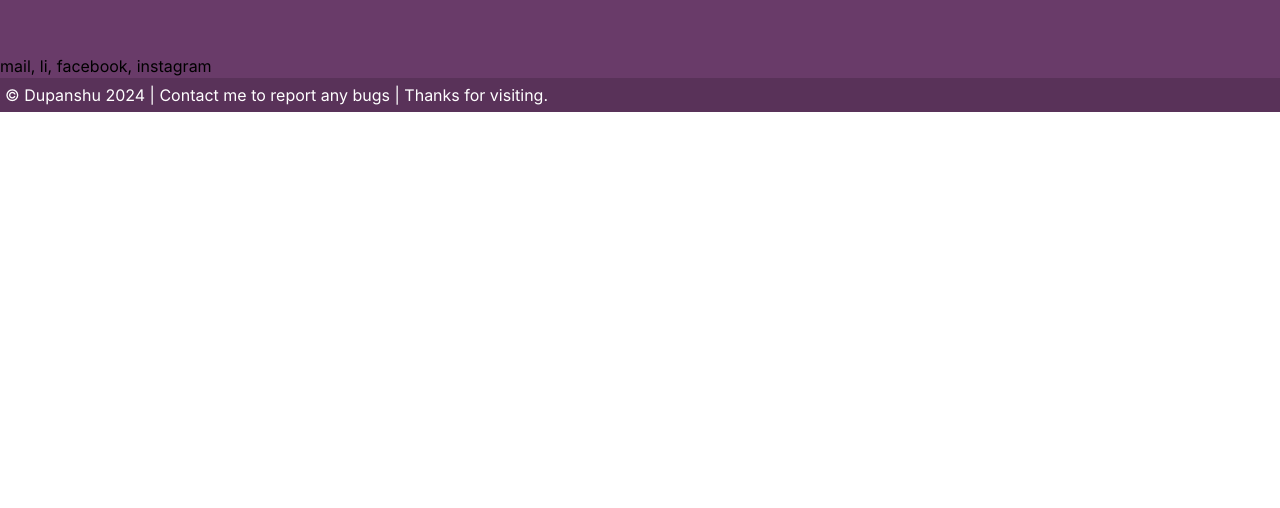
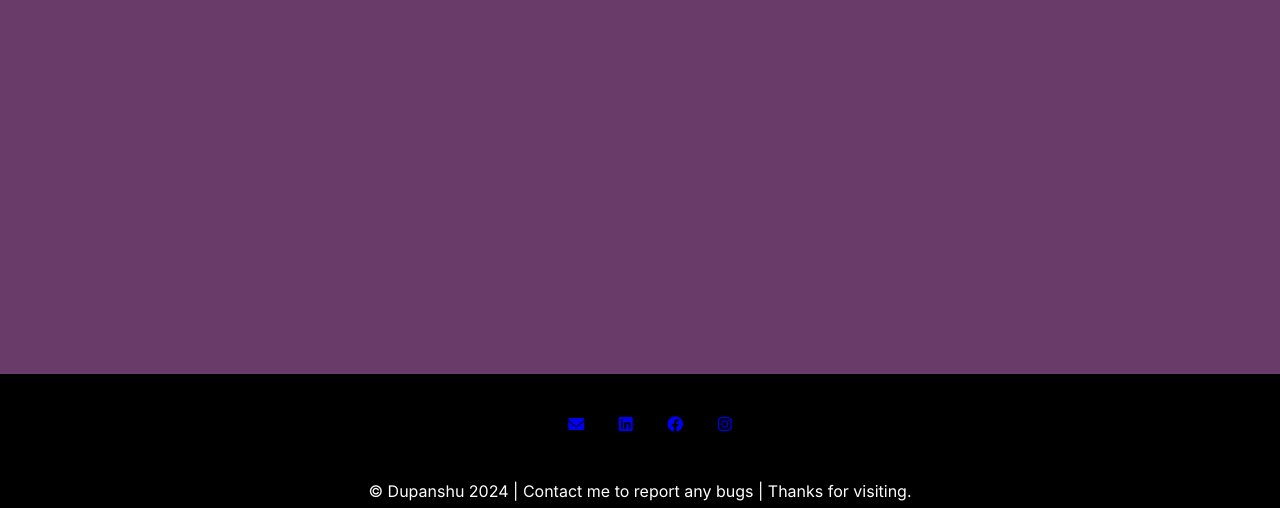
Before and after one commit to Dupanshu/my-portfolio, a website: page index.html in a window 1280 px wide. Shown: the part 1296-1804 px from the top of the page. Before the commit the page ends 1408 px from the top, so only its background shows below. Drawn offline with Linux system fonts and the light colour scheme.

Commit message:
contact me and footer

```diff
--- a/assets/style/index.css
+++ b/assets/style/index.css
@@ -3,10 +3,11 @@
 main {
     background-color: #693b69;
     min-height: 100dvh;
+    overflow: hidden;
 }
 
 header {
-    position: fixed;
+    position: relative;
     top: 0;
     left: 0;
     min-width: 100%;
@@ -15,7 +16,10 @@ header {
     display: flex;
     justify-content: space-between;
     align-items: center;
-    z-index: 5;
+}
+
+.container {
+    min-width: 100%;
 }
 
 h1 {
@@ -52,23 +56,44 @@ nav ul li a:hover {
     color: #9a9aff;
 }
 
-section {
-    min-width: 100%;
-}
 
 .home {
-    min-height: 80vh;
-    margin-top: 70px;
+    min-height: 100vh;
 }
 
 .about {
-    min-height: 80vh;
+    min-height: 100vh;
+}
+
+.contact {
+    display: flex;
+    justify-content: space-between;
+    align-items: center;   background-color: #000;
+}
+
+
+.box {
+    position: relative;
+    min-width: 100%;
+    text-align: center;
+    line-height: 100px;
+}
+
+.box .icon {
+    color: #fff;
+    align-items: center;
+}
+
+.icon i {
+    margin-left: 20px;
+    cursor: pointer;
+    padding: 5px;
 }
 
 footer {
     padding: 5px;
-    float: left;
-    background-color: #593259;
+    text-align: center;
+    background-color: #000;
     color: #fff;
     position: relative;
     min-width: 100%;
--- a/assets/style/reset.css
+++ b/assets/style/reset.css
@@ -14,8 +14,8 @@
 }
 
 * {
-    margin: 0;
-    padding: 0;
+    margin: 0px;
+    padding: 0px;
     font-family: inherit;
     outline: none;
     border-style: none;
--- a/index.html
+++ b/index.html
@@ -5,8 +5,9 @@
     <meta name="viewport" content="width=device-width, initial-scale=1">
     <meta name="author" content="Dupanshu">
     <meta name="description" content="my-portfolio">
-    <meta name="keywords" content="">
+    <meta name="ke ywords" content="">
     <title>Portfolio | Dupanshu</title>
+    <link rel="stylesheet" href="https://cdnjs.cloudflare.com/ajax/libs/font-awesome/6.0.0/css/all.min.css">
     <link rel="icon" href="./assets/images/icon.png" type="image/x-icon">
     <link rel="stylesheet" href="./assets/style/index.css">
     <script src="./assets/script/index.js" defer></script>
@@ -28,7 +29,16 @@
       <div class="container">
         <section class="home" id="home">Welcome to my-portfolio. I am a Software Developer</section>
         <section class="about" id="about">About me | photo</section>
-        <section class="contact" id="contact">mail, li, facebook, instagram</section>
+        <section class="contact" id="contact">
+          <div class="box">
+            <div class="icon">
+              <a href="mailto:dupanshurangray@gmail.com"><i class="fa-solid fa-envelope"></i></a>
+              <a href="https://www.linkedin.com/in/dupanshu-dupanshu-7556a1271/" target="_blank"><i class="fa-brands fa-linkedin"></i></a>
+              <a href="https://www.facebook.com/dupanshu.rangray.5" target="_blank"><i class="fa-brands fa-facebook"></i></a>
+              <a href="https://www.instagram.com/thevyomologist/" target="_blank"><i class="fa-brands fa-instagram"></i></a>
+            </div>
+          </div>
+        </section>
       </div>
       <footer>&copy; Dupanshu 2024 | Contact me to report any bugs | Thanks for visiting.</footer>
     </main>
```
